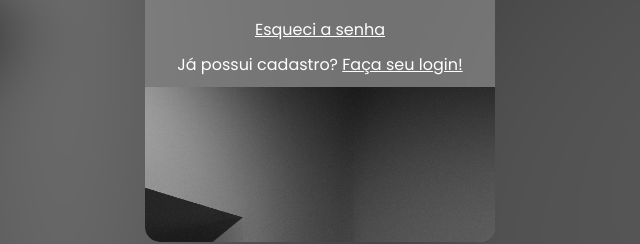
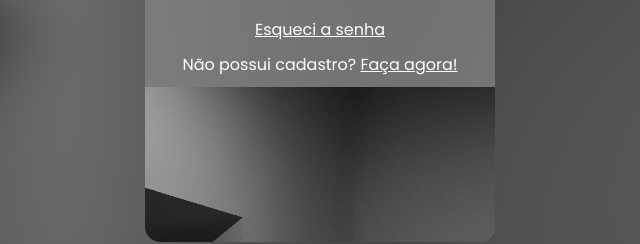
Before and after one commit to NebFabio/Projeto-TelaLogin, a plain HTML site: page assets/html/login.html in a window 1280 px wide. Shown: the part 408-652 px from the top of the page, 320-960 px from the left. Drawn offline with Linux system fonts and the light colour scheme.

Commit message:
Update login.html

```diff
--- a/assets/html/login.html
+++ b/assets/html/login.html
@@ -19,7 +19,7 @@
             </form>
             <button id="btn">Entrar</button>
             <p id="p1"><a href="#">Esqueci a senha</a></p>
-            <p id="p2">Já possui cadastro? <a href="#">Faça seu login!</a></p>
+            <p id="p2">Não possui cadastro? <a href="#"> Faça agora!</a></p>
         </div>
         <div id="img">
 
```
